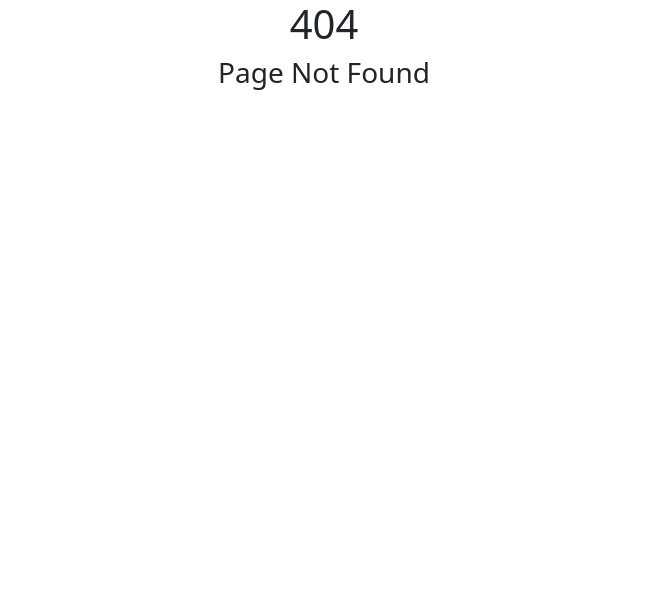
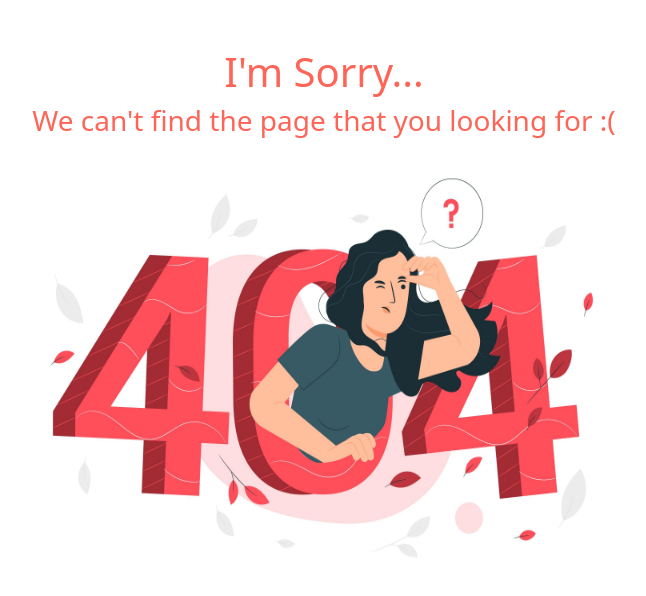
Before and after one commit to 4codeblack/blanja-app, a React (Create React App) app: page /main/profile-customer/order in a window 1280 px wide. Before the commit this address had no page. Shown: the top 596 px of the page, without its empty margins (316-962 px from the left). Built offline with nearby package versions, Linux system fonts and the light colour scheme.

Commit message:
styling 404 not found page

```diff
--- /dev/null
+++ b/src/pages/404/404.css
@@ -0,0 +1,9 @@
+/* <a href='https://www.freepik.com/vectors/web'>Web vector created by stories - www.freepik.com</a> */
+
+.not-found-img {
+  width: 600px;
+  height: 450px;
+}
+.not-found-text {
+  color: #fd6557;
+}
--- a/src/pages/404/index.js
+++ b/src/pages/404/index.js
@@ -1,10 +1,21 @@
 import React from "react";
+import notFound from "../../assets/icons/notFound.jpg";
+import "./404.css";
 
 const Page404 = () => {
   return (
     <div>
-      <h1 className="text-center">404</h1>
-      <h3 className="text-center">Page Not Found</h3>
+      <section className="d-flex flex-column justify-content-center align-items-center">
+        <div className="not-found-text mt-5">
+          <h1 className="text-center">I'm Sorry...</h1>
+          <h3 className="text-center">
+            We can't find the page that you looking for :(
+          </h3>
+        </div>
+        <div className="not-found-img-wrapper">
+          <img className="not-found-img" src={notFound} alt="PageNotFound" />
+        </div>
+      </section>
     </div>
   );
 };
```
Also changed, not shown: src/assets/icons/notFound.jpg (added).
